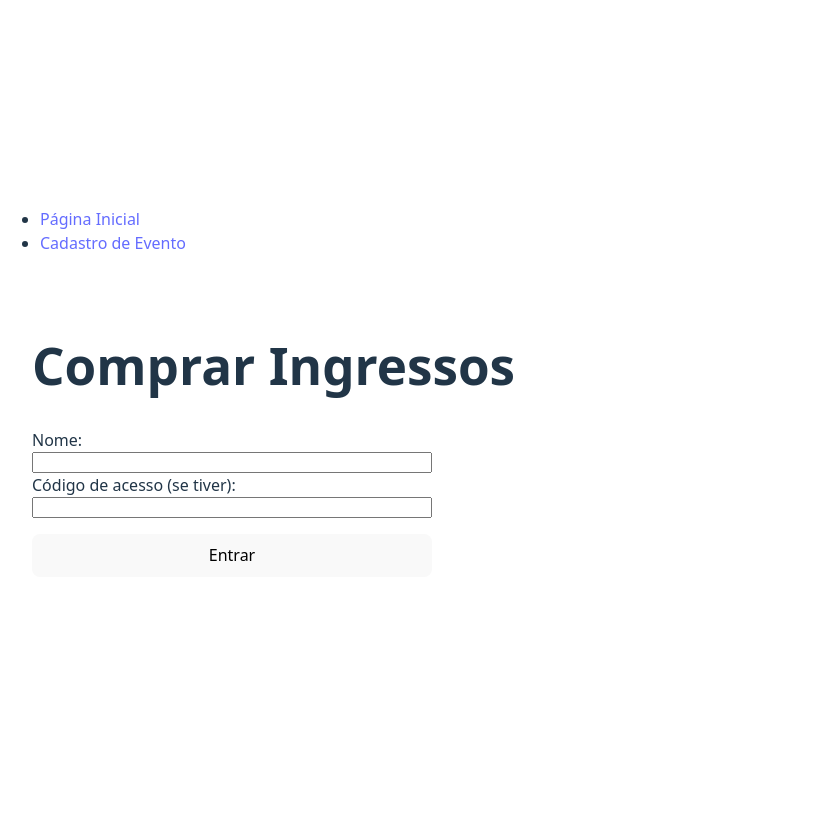
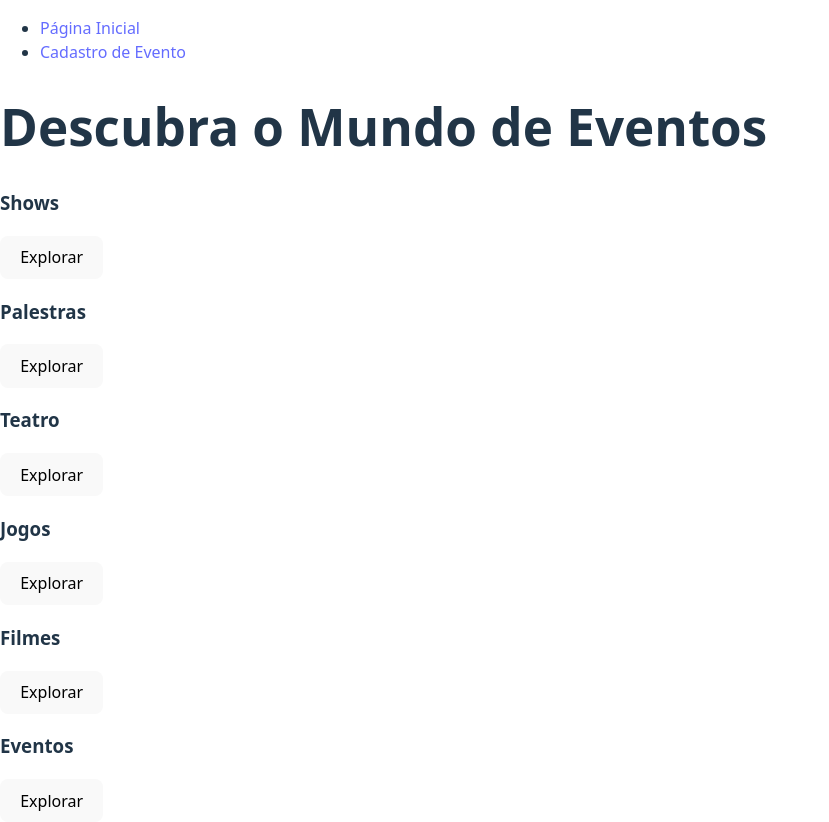
Before and after one commit to Andrehlb/portal-ingressos-frontend, a React (Vite) app: page / in a window 1280 px wide. Shown: the whole page, without its empty margins (0-829 px from the left). Before the commit the page ends 800 px from the top, so only its background shows below. Built offline with nearby package versions, Linux system fonts and the light colour scheme.

Commit message:
feat: add HomePage route to main application structure

```diff
--- a/src/App.jsx
+++ b/src/App.jsx
@@ -20,6 +20,9 @@ export default function App() {
 
     <Routes>
 
+      {/* Importação do componente HomePage */}
+      <Route path="/" element={<HomePage />} />
+
       {/* Rota para a página de (geral? Verificar) eventos (acesso do cliente) */}
       <Route path="/eventos" element={<HomePage />} />
 
```
